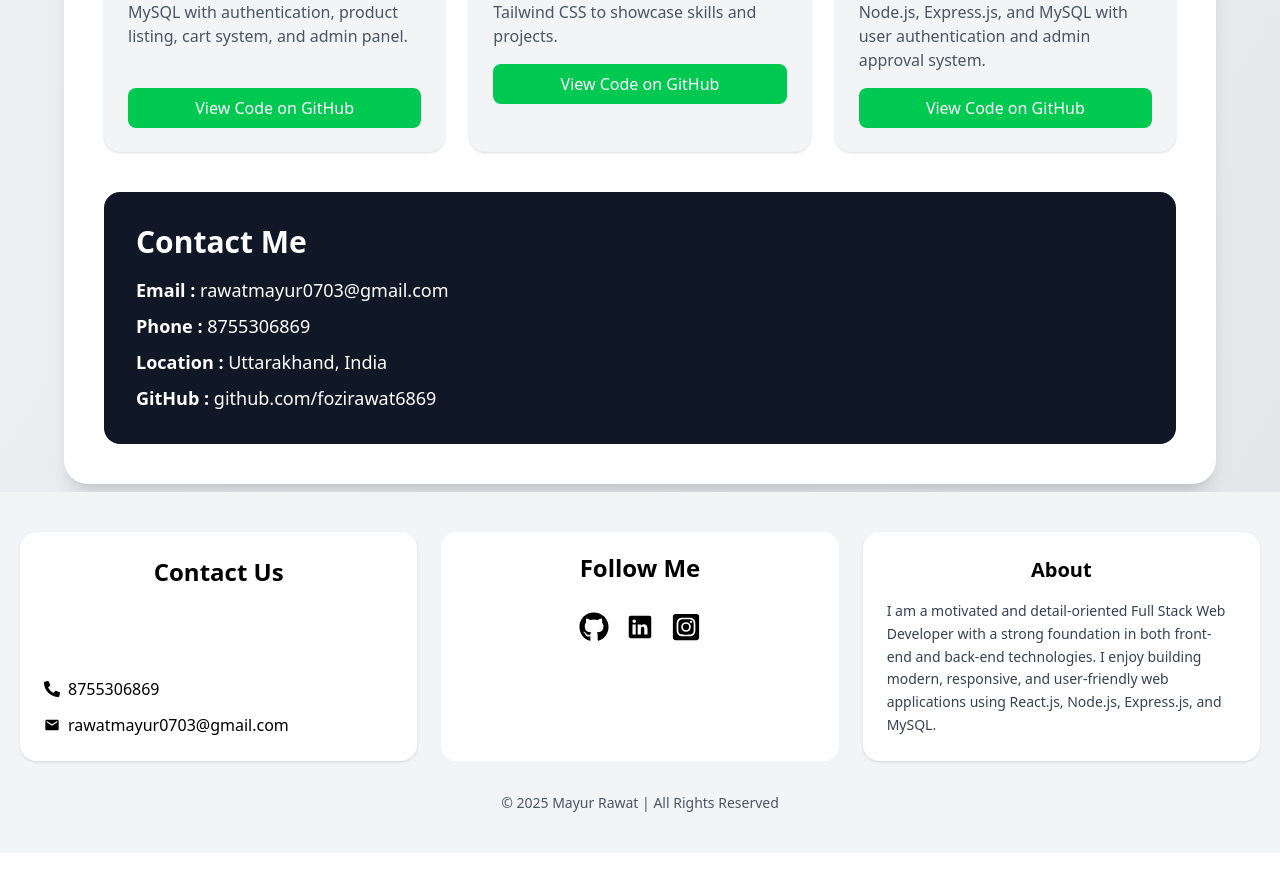
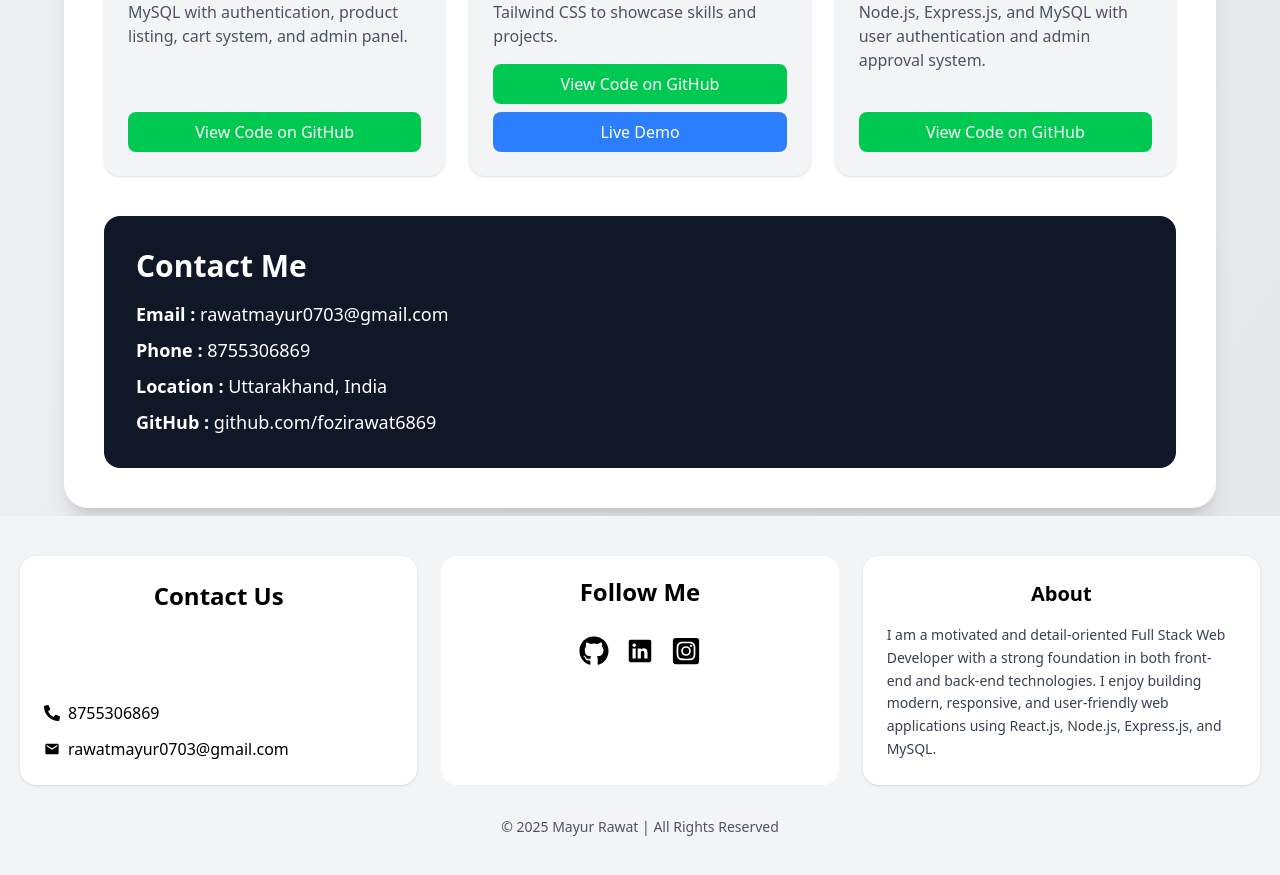
Before and after one commit to fozirawat6869/Ecommerce-Website, a React (Vite) app in the folder e-commerce/: page /About in a window 1280 px wide. Shown: the part 1589-2464 px from the top of the page. Before the commit the page ends 2442 px from the top, so only its background shows below. Built offline with nearby package versions, Linux system fonts and the light colour scheme; no server answers; the HTML template or start-up script is replaced by a standard one.

Commit message:
add live button for portfolio website

```diff
--- a/e-commerce/src/components/pages/AboutUs.jsx
+++ b/e-commerce/src/components/pages/AboutUs.jsx
@@ -172,6 +172,15 @@ function AboutUs() {
               >
                 View Code on GitHub
               </a>
+                {/* live  */}
+                <a
+                href="https://portfolio-website-mayur.vercel.app/"
+                target="_blank"
+                rel="noopener noreferrer"
+                className="mt-auto inline-block  hover:bg-pink-500 text-white px-4 py-2 rounded-lg bg-blue-500 transition text-center"
+              >
+                Live Demo
+              </a>
 
                </div>
             </div>
```
